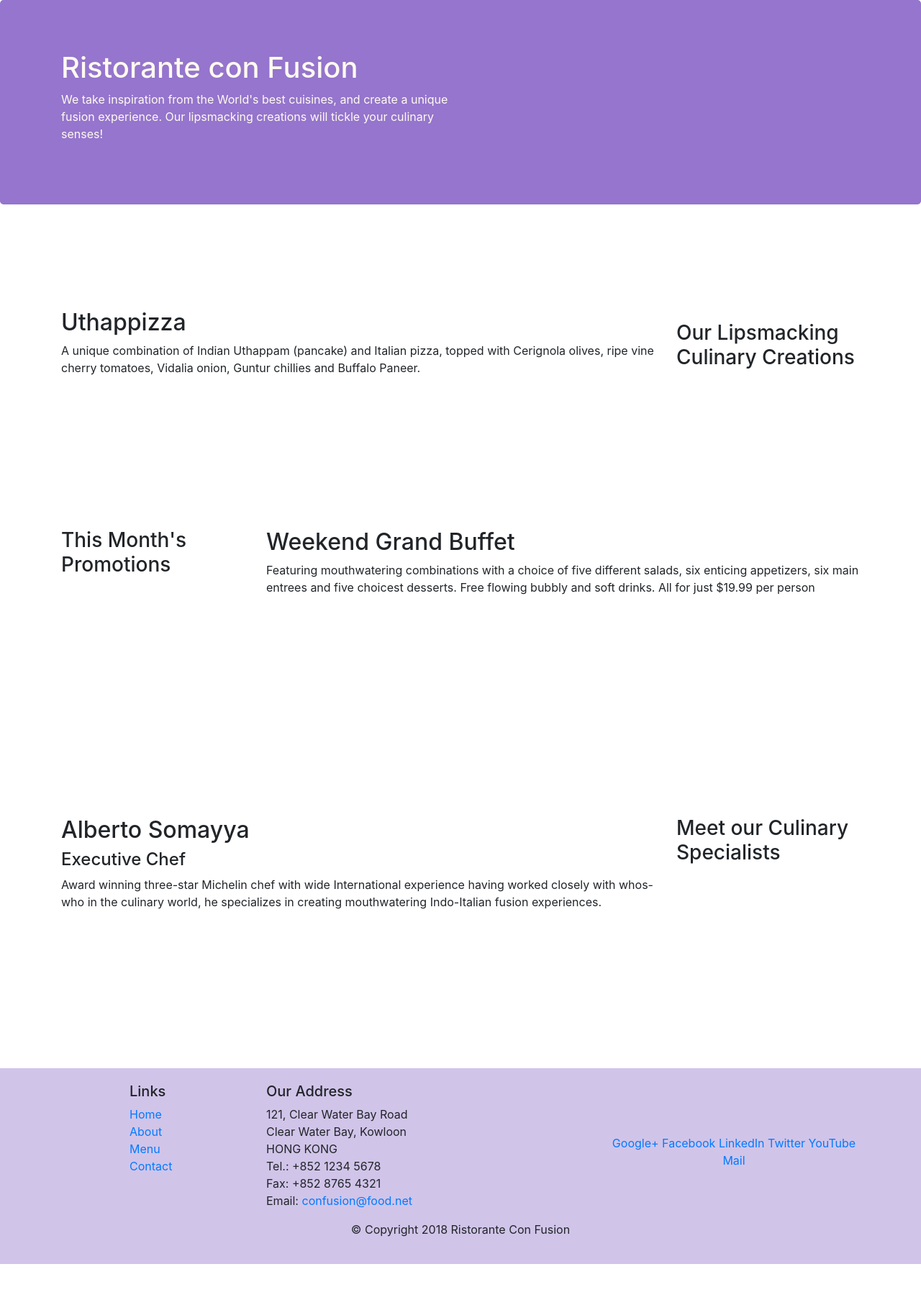
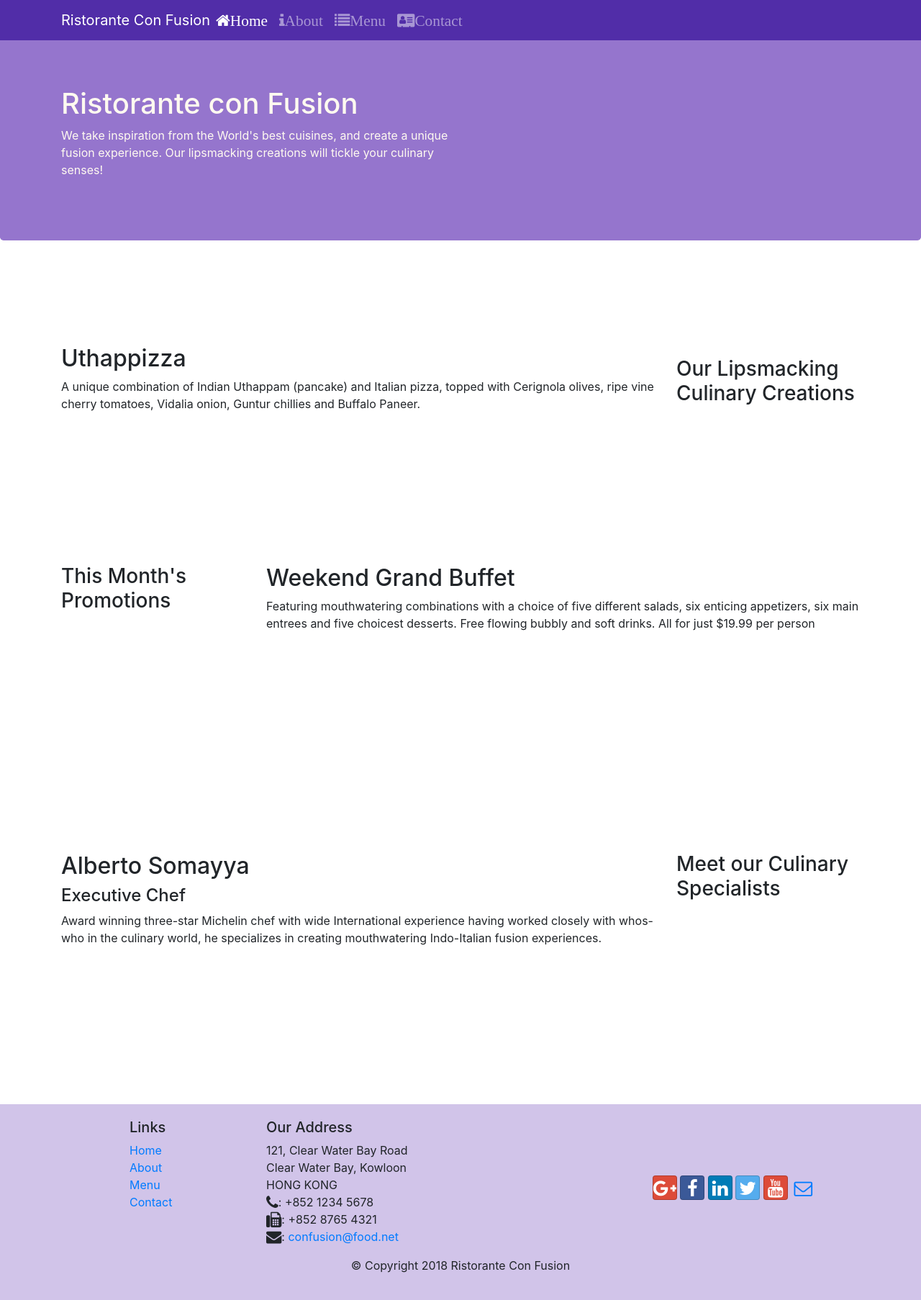
Before and after one commit to lucyxixi/bs, a website: page index.html in a window 1280 px wide. Shown: the whole page at 72% size. Before the commit the page ends 1756 px from the top, so only its background shows below. Drawn offline with nearby package versions, Linux system fonts and the light colour scheme.

Commit message:
degin button

```diff
--- a/css/styles.css
+++ b/css/styles.css
@@ -28,3 +28,12 @@
 	margin: 0px;
 	color: #0f0f0f;
 }
+
+body {
+	padding: 50px 0px 0px 0px;
+	z-index: 0;
+}
+
+.navbar-dark {
+	background-color: #512da8;
+}
--- a/index.html
+++ b/index.html
@@ -9,12 +9,28 @@
 
     <!-- Bootstrap CSS -->
     <link rel="stylesheet" href="node_modules/bootstrap/dist/css/bootstrap.min.css">
+    <link rel="stylesheet" href="node_modules/font-awesome/css/font-awesome.min.css">
+    <link rel="stylesheet" href="node_modules/bootstrap-social/bootstrap-social.css">
     <link rel="stylesheet" type="text/css" href="css/styles.css">
     <title>Ristorante Con Fusion</title>
 </head>
 
 <body>
-    <nav class="navbar navbar-dark navbar-expand-sm bf-primary fixed-top">
+    <nav class="navbar navbar-dark navbar-expand-sm fixed-top">
+        <div class="container">
+            <button class="navbar-toggler" type="button" data-toggle="collapse" data-target="#Navbar">
+                <span class="navbar-toggler-icon"></span>
+            </button>
+            <a class="navbar-brand mr-auto" href="./index.html">Ristorante Con Fusion </a>
+            <div class="collapse navbar-collapse" id="Navbar">
+                <ul class="navbar-nav mr-auto">
+                    <li class="nav-item active"><a class="nav-link" href="./index.html"><span class="fa fa-home fa-lg">Home</a></li>
+                    <li class="nav-item"><a class="nav-link" href="./aboutus.html"><span class="fa fa-info fa-lg">About</a></li>
+                    <li class="nav-item"><a class="nav-link" href="#"><span class="fa fa-list fa-lg">Menu</a></li>
+                    <li class="nav-item"><a class="nav-link" href="#"><span class="fa fa-address-card fa-lg">Contact</a></li>
+                </ul>
+            </div>
+        </div>
     </nav>
 
     <header class="jumbotron">
@@ -70,8 +86,8 @@
                 <div  class="col-4 offset-1 col-sm-2">
                     <h5>Links</h5>
                     <ul class="list-unstyled">
-                        <li><a href="#">Home</a></li>
-                        <li><a href="#">About</a></li>
+                        <li><a href="./index.html">Home</a></li>
+                        <li><a href="./aboutus.html">About</a></li>
                         <li><a href="#">Menu</a></li>
                         <li><a href="#">Contact</a></li>
                     </ul>
@@ -82,19 +98,19 @@
 		              121, Clear Water Bay Road<br>
 		              Clear Water Bay, Kowloon<br>
 		              HONG KONG<br>
-		              Tel.: +852 1234 5678<br>
-		              Fax: +852 8765 4321<br>
-		              Email: <a href="mailto:confusion@food.net">confusion@food.net</a>
+		              <i class="fa fa-phone fa-lg"></i>: +852 1234 5678<br>
+		              <i class="fa fa-fax fa-lg"></i>: +852 8765 4321<br>
+		              <i class="fa fa-envelope fa-lg"></i>: <a href="mailto:confusion@food.net">confusion@food.net</a>
 		           </address>
                 </div>
                 <div  class="col-12 col-sm-4 align-self-center">
                     <div class="text-center">
-                        <a href="http://google.com/+">Google+</a>
-                        <a href="http://www.facebook.com/profile.php?id=">Facebook</a>
-                        <a href="http://www.linkedin.com/in/">LinkedIn</a>
-                        <a href="http://twitter.com/">Twitter</a>
-                        <a href="http://youtube.com/">YouTube</a>
-                        <a href="mailto:">Mail</a>
+                        <a class="btn btn-social-icon btn-google" href="http://google.com/+"><i class="fa fa-google-plus fa-lg"></i></a>
+                        <a class="btn btn-social-icon btn-facebook" href="http://www.facebook.com/profile.php?id="><i class="fa fa-facebook fa-lg"></i></a>
+                        <a class="btn btn-social-icon btn-linkedin" href="http://www.linkedin.com/in/"><i class="fa fa-linkedin fa-lg"></i></a>
+                        <a class="btn btn-social-icon btn-twitter" href="http://twitter.com/"><i class="fa fa-twitter fa-lg"></i></a>
+                        <a  class="btn btn-social-icon btn-google" href="http://youtube.com/"><i class="fa fa-youtube fa-lg"></i></a>
+                        <a  class="btn btn-social-icon" href="mailto:"><i class="fa fa-envelope-o fa-lg"></i></a>
                     </div>
                 </div>
            </div>
--- a/package.json
+++ b/package.json
@@ -15,6 +15,8 @@
   },
   "dependencies": {
     "bootstrap": "^4.0.0",
+    "bootstrap-social": "^5.1.1",
+    "font-awesome": "^4.7.0",
     "jquery": "^3.3.1",
     "popper.js": "^1.12.9"
   }
```
Also changed, not shown: aboutus.html (+7 -1 lines), 1 other file.
